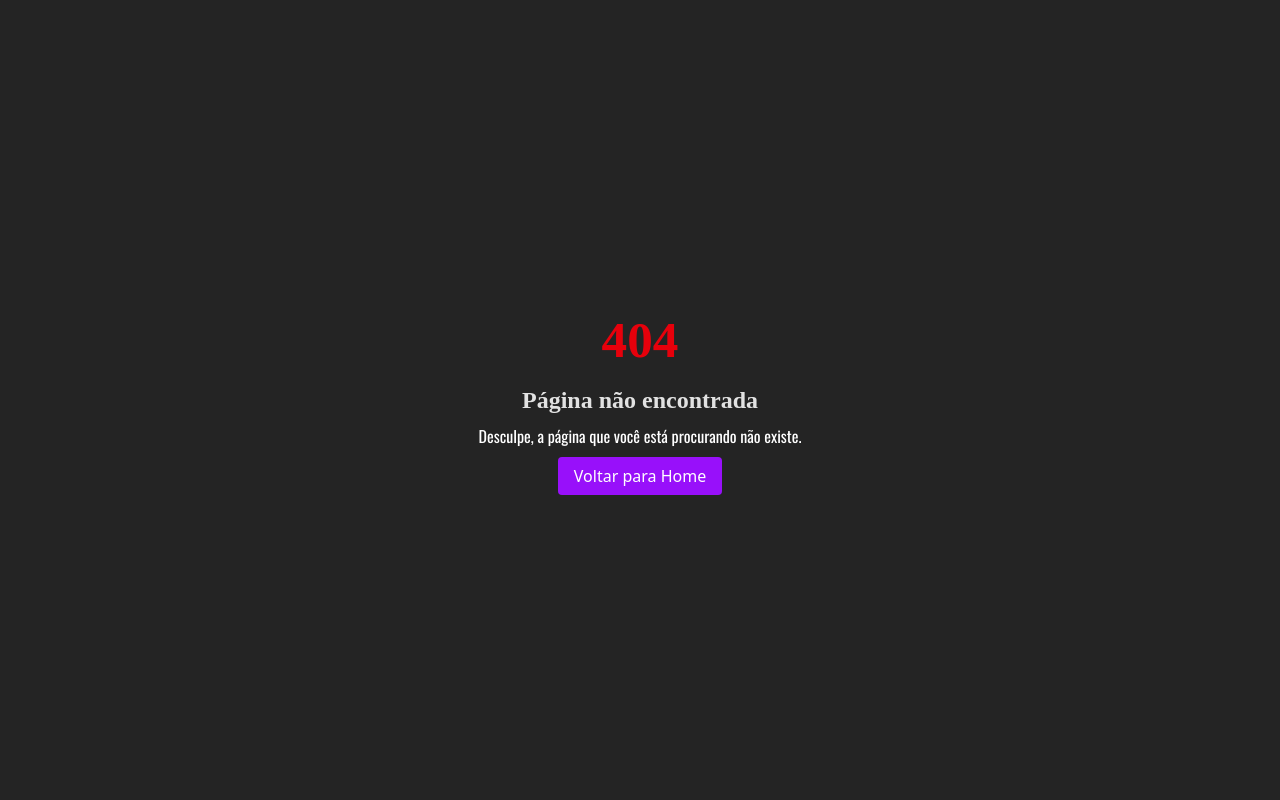
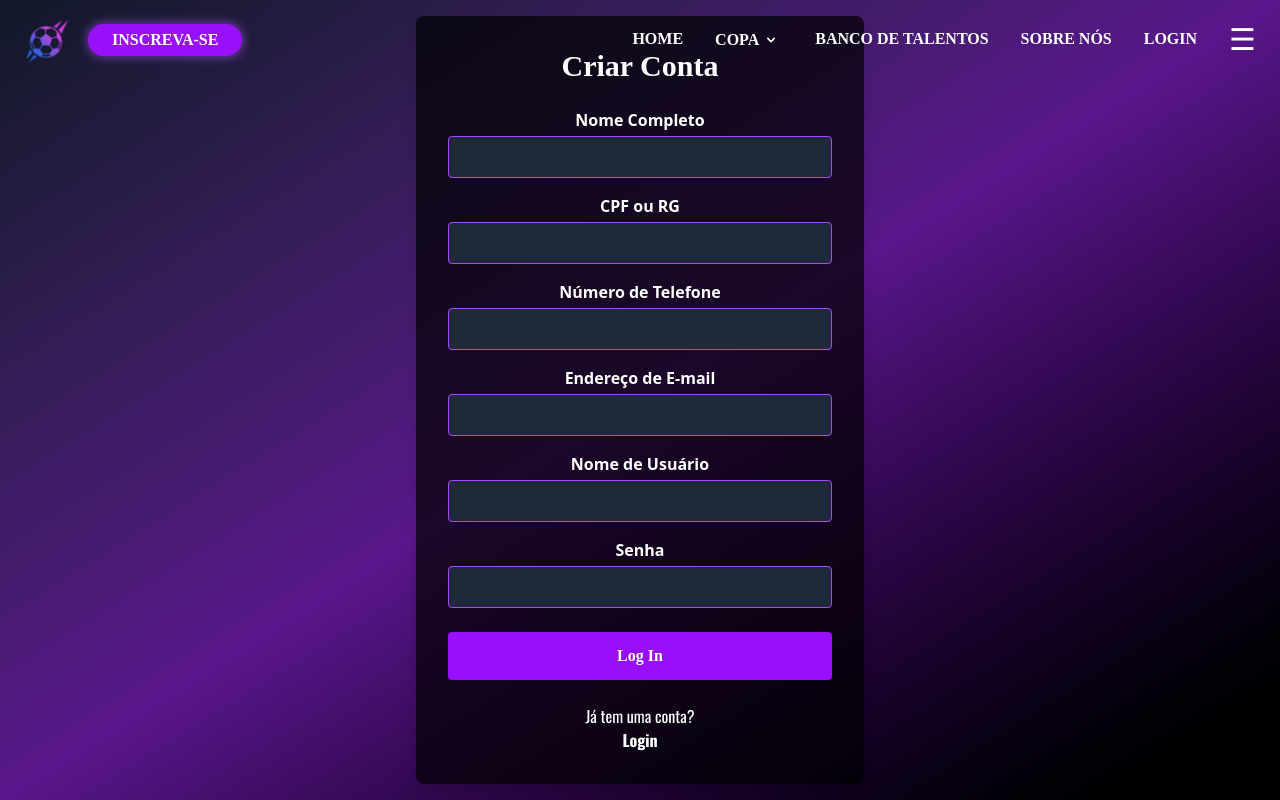
Before and after one commit to Goal-Breakers/GoalBreakers-LandingPage, a React (Vite) app in the folder goalbreakers-web/: page /CriarConta in a window 1280 px wide. Before the commit this address had no page. Shown: the top 800 px of the page. Built offline with nearby package versions, Linux system fonts and the light colour scheme; a web font is replaced by a local one.

Commit message:
feat/login & register

```diff
--- a/goalbreakers-web/src/components/Header.jsx
+++ b/goalbreakers-web/src/components/Header.jsx
@@ -43,7 +43,7 @@ export default function Header() {
         {/* Lado esquerdo: Logo e Botão */}
         <div className="flex items-center gap-4">
           <Link to="/">
-            <img src={Logo} alt="Logo" className="h-12 w-auto" />
+            <img src={Logo} alt="Logo" className="h-12 w-auto transition-transform duration-200 ease-in-out hover:scale-125" />
           </Link>
           <button
             onClick={handleInscrever}
--- /dev/null
+++ b/goalbreakers-web/src/pages/CriarConta.jsx
@@ -0,0 +1,119 @@
+import { useState } from 'react';
+import { useAuth } from '../contexts/AuthContext';
+import { useNavigate } from 'react-router-dom';
+import { Link } from 'react-router-dom';
+
+export default function Cadastrar () {
+  const { Cadastrar } = useAuth();
+  const navigate = useNavigate();
+  const [username, setUsername] = useState('');
+  const [password, setPassword] = useState('');
+  const [error, setError] = useState('');
+
+  const handleSubmit = (e) => {
+    e.preventDefault();
+    if (!username.trim() || !password.trim()) {
+      setError('Por favor, preencha todos os campos.');
+      return;
+    }
+    const success = login(username, password);
+    if (success) {
+      setError('');
+      navigate('/');
+    } else {
+      setError('Nome de usuário ou senha incorretos. Tente novamente.');
+    }
+  };
+
+  return (
+    <div className="min-h-screen flex items-center justify-center bg-gradient-to-br from-gray-900 via-purple-900 to-black text-white">
+      <form onSubmit={handleSubmit} className="bg-black/70 p-8 rounded-lg shadow-lg w-full max-w-md">
+        <h2 className="text-3xl font-bold mb-6 text-center">Criar Conta</h2>
+        {error && <p className="text-red-500 mb-4">{error}</p>}
+
+        <div className="mb-4">
+          <label htmlFor="username" className="block mb-1 font-semibold">Nome Completo</label>
+          <input
+            id="username"
+            type="text"
+            value={username}
+            onChange={(e) => setUsername(e.target.value)}
+            className="w-full px-4 py-2 rounded bg-gray-800 border border-purple-500 focus:ring-2 focus:ring-purple-400"
+            required
+          />
+        </div>
+
+        <div className="mb-4">
+          <label htmlFor="username" className="block mb-1 font-semibold">CPF ou RG</label>
+          <input
+            id="username"
+            type="text"
+            value={username}
+            onChange={(e) => setUsername(e.target.value)}
+            className="w-full px-4 py-2 rounded bg-gray-800 border border-purple-500 focus:ring-2 focus:ring-purple-400"
+            required
+          />
+        </div>
+
+        <div className="mb-4">
+          <label htmlFor="username" className="block mb-1 font-semibold">Número de Telefone</label>
+          <input
+            id="username"
+            type="text"
+            value={username}
+            onChange={(e) => setUsername(e.target.value)}
+            className="w-full px-4 py-2 rounded bg-gray-800 border border-purple-500 focus:ring-2 focus:ring-purple-400"
+            required
+          />
+        </div>
+
+        <div className="mb-4">
+          <label htmlFor="username" className="block mb-1 font-semibold">Endereço de E-mail</label>
+          <input
+            id="username"
+            type="text"
+            value={username}
+            onChange={(e) => setUsername(e.target.value)}
+            className="w-full px-4 py-2 rounded bg-gray-800 border border-purple-500 focus:ring-2 focus:ring-purple-400"
+            required
+          />
+        </div>
+
+        <div className="mb-4">
+          <label htmlFor="username" className="block mb-1 font-semibold">Nome de Usuário</label>
+          <input
+            id="username"
+            type="text"
+            value={username}
+            onChange={(e) => setUsername(e.target.value)}
+            className="w-full px-4 py-2 rounded bg-gray-800 border border-purple-500 focus:ring-2 focus:ring-purple-400"
+            required
+          />
+        </div>
+
+        <div className="mb-6">
+          <label htmlFor="password" className="block mb-1 font-semibold">Senha</label>
+          <input
+            id="password"
+            type="password"
+            value={password}
+            onChange={(e) => setPassword(e.target.value)}
+            className="w-full px-4 py-2 rounded bg-gray-800 border border-purple-500 focus:ring-2 focus:ring-purple-400"
+            required
+          />
+        </div>
+
+        <button
+          type="submit"
+          className="w-full bg-purple-600 hover:bg-purple-700 py-3 rounded font-semibold transition"
+        >
+          Log In
+        </button>
+
+        <p className='pt-6'>Já tem uma conta?</p>
+        <Link to="/Login"><strong><p>Login</p></strong></Link>
+
+      </form>
+    </div>
+  );
+}
--- a/goalbreakers-web/src/pages/Login.jsx
+++ b/goalbreakers-web/src/pages/Login.jsx
@@ -1,6 +1,7 @@
 import { useState } from 'react';
 import { useAuth } from '../contexts/AuthContext';
 import { useNavigate } from 'react-router-dom';
+import { Link } from 'react-router-dom';
 
 export default function Login() {
   const { login } = useAuth();
@@ -57,6 +58,10 @@ export default function Login() {
         >
           Log In
         </button>
+
+        <p className='pt-6'>Não tem uma conta?</p>
+        <Link to="/CriarConta"><strong><p>Criar conta</p></strong></Link>
+
       </form>
     </div>
   );
--- a/goalbreakers-web/src/routes/AppRoutes.jsx
+++ b/goalbreakers-web/src/routes/AppRoutes.jsx
@@ -13,6 +13,8 @@ import ProtectedRoute from "./ProtectedRoute";
 import BancoDeTalentos from "../pages/BancoTalentos";
 import JogadoraPerfil from "../pages/JogadoraPerfil";
 import ErrorBoundary from "../components/ErrorBoundary";
+import Cadastrar from "../pages/CriarConta";
+
 
 export const router = createBrowserRouter([
   {
@@ -109,6 +111,14 @@ export const router = createBrowserRouter([
           </ErrorBoundary>
         ),
       },
+      {
+        path: "CriarConta",
+        element: (
+          <ErrorBoundary>
+            <Cadastrar />
+          </ErrorBoundary>
+        )
+      }
     ],
   },
 ]);
```
